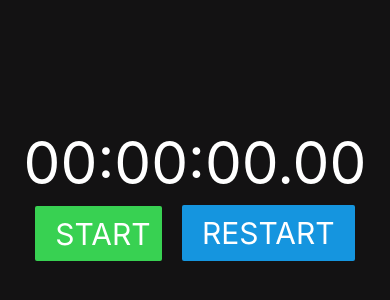
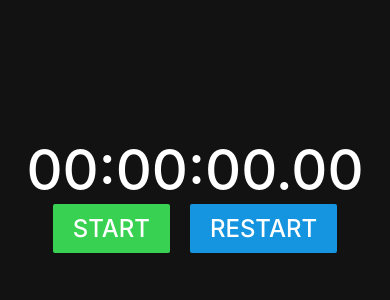
Before and after one commit to rafael-developer/cronometro, a plain HTML site: page index.html in a window 390 px wide. Shown: the part 228-528 px from the top of the page. Drawn offline with Linux system fonts and the light colour scheme.

Commit message:
layout-responsivo

```diff
--- a/index.html
+++ b/index.html
@@ -6,23 +6,17 @@
     <title>Stopwatch</title>
     <script src="./js/jquery.js"></script>
     <link rel="stylesheet" href="./style/style.css">
-
 </head>
 <body>
-
-    <div id="container"><!--
-
-    --><div class="cronometro">
+    <div id="container">
+        <div class="cronometro">
             <div id="timer">00:00:00.00</div>
-       </div>
-
+        </div>
         <div id="power">
             <button id="start">START</button>
             <button id="restart">RESTART</button>
         </div>
-
     </div>
-
-<script type="text/javascript"  src="./js/temporizador.js"></script>
+    <script type="text/javascript" src="./js/temporizador.js"></script>
 </body>
 </html>
--- a/js/temporizador.js
+++ b/js/temporizador.js
@@ -29,7 +29,7 @@
         $('#start').click((e) => {
             if ($(e.target).text() === 'START') {
 
-                $(e.target).text('STOP').css('background', 'rgb(216, 22, 22)')
+                $(e.target).text('PAUSE').css('background', 'rgb(216, 22, 22)')
                 clear = setInterval(timer, 10)
             }
             else {
--- a/style/style.css
+++ b/style/style.css
@@ -1,56 +1,64 @@
-
-body{
-    background-color: rgb(19, 18, 19);
-    width: 100%;
-    height: 100%;
+body {
+    background-color: rgb(19, 18, 18);
+    height: 100vh;
     margin: 0px;
     display: flex;
-    position: absolute;
+    justify-content: space-around;
+    flex-direction: row;
+
+}
+#container {
+    display: flex;
     flex-direction: column;
     justify-content: center;
-    align-items: center
 
 }
-
-.cronometro, button, #timer {
-    font-family: -apple-system, BlinkMacSystemFont, 'Segoe UI', Roboto, Oxygen, Ubuntu, Cantarell, 'Open Sans', 'Helvetica Neue', sans-serif;
-    font: bold;
+#power {
+    display: flex;
+    justify-content: center;
 
 }
-
 #timer {
     color: white;
-    font-size: 15vw;
-    text-align: center;
-    padding-bottom: 2vw;
+    font-size: 3.5rem;
 
 }
-
-#power {
-    font-weight: 900;
-    flex-direction: row;
-    display: flex;
-    justify-content: center;
-    align-items: center
+@media (min-width:700px) {
+    #timer {
+        font-size: 6.5rem;
+    }
+    button {
+        font-size: 2rem;
+    }
+}
+@media (min-width: 900px) {
+    #timer {
+        font-size: 9rem;
+    }
+    button {
+        font-size: 3.5rem;
+    }
+}
+button, #timer {
+    font-family: -apple-system, BlinkMacSystemFont, 'Segoe UI', Roboto, Oxygen, Ubuntu, Cantarell, 'Open Sans', 'Helvetica Neue', sans-serif;
+    font-weight: 500;
 
 }
 button {
-    border: none;
-    font-size: 30px;
     border-radius: 2px;
     padding: 10px 20px;
+    font-size: 1.5rem;
     margin: 0px 10px;
+    border: none;
 
 }
 #start {
     background-color: rgb(56, 209, 82);
     color: white;
-    box-sizing: border-box;
-    width: 126.703px;
-    height: 55px;
 
 }
 #restart {
     background-color: rgb(21, 149, 223);
     color: white;
+
 }
```
